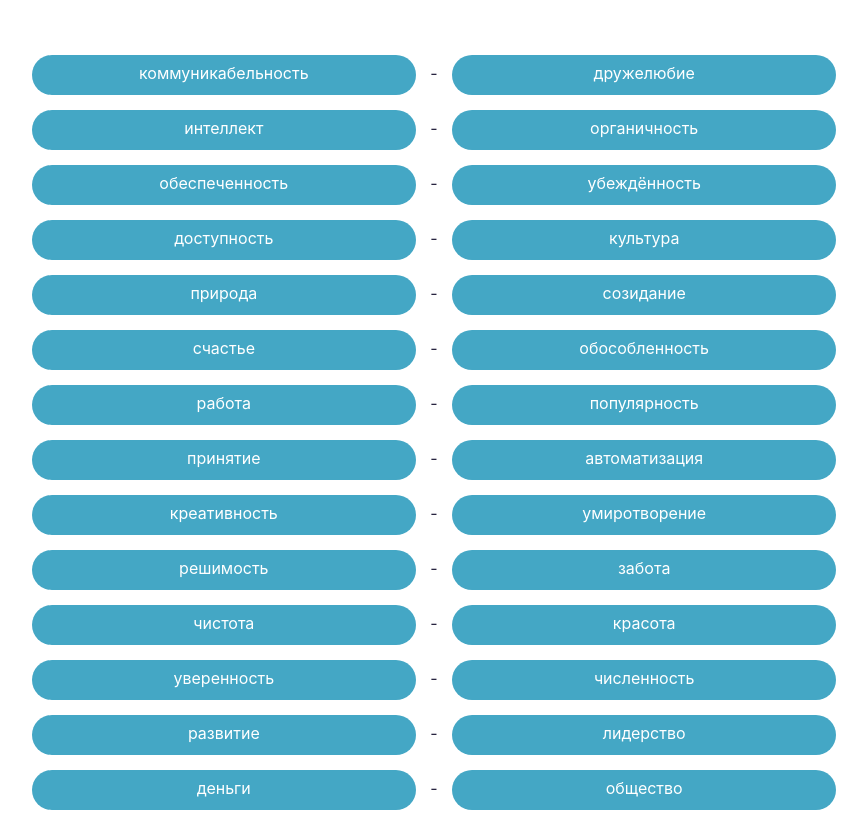
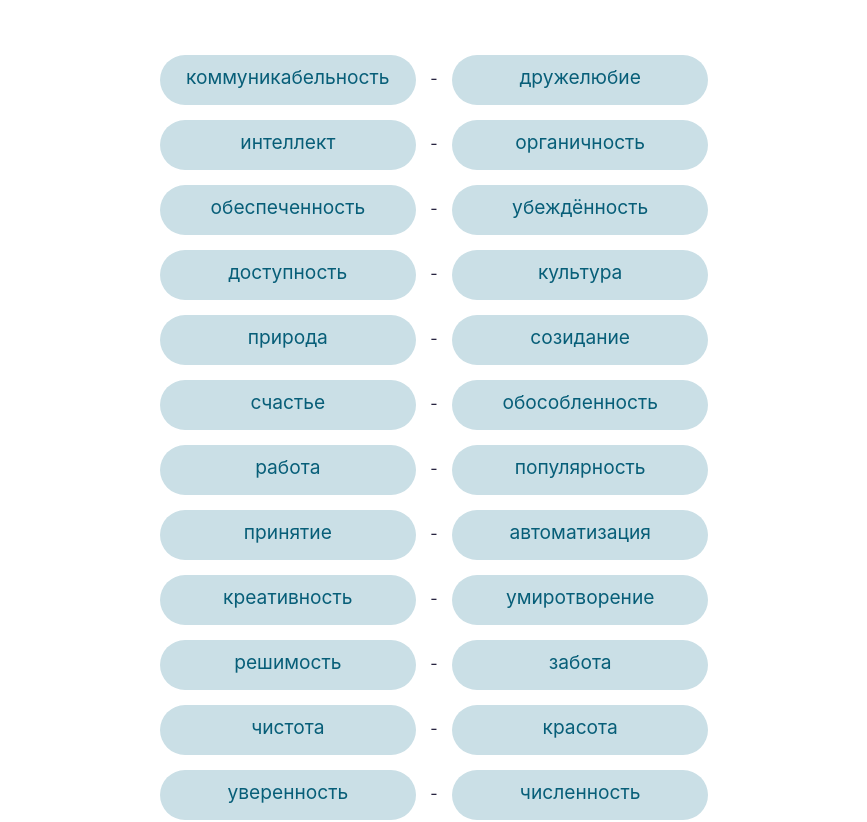
Before and after one commit to marrine013/coutry-test, a React (Create React App) app: page / in a window 1280 px wide. Shown: the top 822 px of the page, without its empty margins (206-1073 px from the left). Built offline with nearby package versions, Linux system fonts and the light colour scheme.

Commit message:
Generating User Index

```diff
--- a/src/components/TestComponent.js
+++ b/src/components/TestComponent.js
@@ -3,6 +3,7 @@ import { useState, useEffect } from 'react';
 import WordList from './WordList';
 import styles from './TestComponent.module.css';
 
+// const chosenKeys = {};
 const initialData = {
   d: [
     'величина',
@@ -114,15 +115,19 @@ function generateWordPairs(data) {
   const pairs = [];
   let keys = Object.keys(data);
 
+  //если остается только 1 массив с 2 словами - выводить из него
   while (keys.length > 1) {
     let maxLength = Math.max(...keys.map(key => data[key].length));
     // console.log(`maxLength ${maxLength}`); ////////////////////////////
     let longestKeys = keys.filter(key => data[key].length === maxLength);
 
-    while (longestKeys.length === 1) {
-      let newMaxLength = maxLength - 1;
-      // console.log(`new maxLength ${newMaxLength}`); ////////////////////////////
-      longestKeys = keys.filter(key => data[key].length >= newMaxLength);
+    // если разница между самым длинным массивом больше 1 (например, длина самого длинного 8, длее все по 6 )
+    //- получаем бесконечный цикл!
+    while (longestKeys.length < 2) {
+      maxLength = maxLength - 1;
+      // console.log(`new maxLength ${maxLength}`); ////////////////////////////
+      // eslint-disable-next-line
+      longestKeys = keys.filter(key => data[key].length >= maxLength);
     }
     // console.log(`longestKeys ${longestKeys}`); ////////////////////////////
     const randIndex1 = Math.floor(Math.random() * longestKeys.length);
@@ -159,6 +164,15 @@ function generateWordPairs(data) {
     }
   }
 
+  if (keys.length === 1) {
+    console.log('there will be the same letters');
+    pairs.push([keys[0], data[keys[0]][0], keys[0], data[keys[0]][1]]);
+
+    console.log(data, keys[0]);
+    console.log(data[keys[0]]);
+    console.log(data[keys[0]][0], data[keys[0]][1]);
+  }
+
   console.log(pairs);
   return pairs;
 }
@@ -170,14 +184,18 @@ const TestComponent = () => {
   const [isDisabled, setIsDisabled] = useState(true);
   const [checkedRadio, setCheckedRadio] = useState({});
   const [isNextClicked, setIsNextClicked] = useState(false);
+  const [chosenKeys, setChosenKeys] = useState({});
+  const [showResults, setShowResults] = useState(false);
+  const [userIndex, setUserIndex] = useState([]);
 
   useEffect(() => {
     if (isNextClicked) {
       setCheckedRadio({});
+      setChosenWords({});
       setIsNextClicked(false);
       setIsDisabled(true);
     }
-  }, [isNextClicked, isDisabled]);
+  }, [isNextClicked, isDisabled, chosenWords, checkedRadio]);
 
   useEffect(() => {
     const newPairs = generateWordPairs(data);
@@ -213,13 +231,58 @@ const TestComponent = () => {
     }
 
     setIsNextClicked(true);
-    console.log(`newData: ${JSON.stringify(newData)}`);
+    console.log(`newData: ${JSON.stringify(newData)}`); /////////
+
+    if (pairs.length === 5) {
+      console.log('generate index');
+      setShowResults(true);
+      const сhosenKeysFinale = { ...chosenKeys };
+      for (let key in newData) {
+        сhosenKeysFinale[key] =
+          (сhosenKeysFinale[key] || 0) + newData[key].length;
+      }
+      console.log(`chosenKeysFinale: ${JSON.stringify(сhosenKeysFinale)}`);
+      setChosenKeys(сhosenKeysFinale);
+
+      const sortedKeys = Object.keys(chosenKeys).sort((a, b) => {
+        return chosenKeys[b] - chosenKeys[a];
+      });
+
+      setUserIndex(sortedKeys);
+
+      return;
+    }
+
+    if (pairs.length === 40) {
+      for (let key in newData) {
+        chosenKeys[key] = newData[key].length;
+      }
+    } else {
+      for (let key in newData) {
+        chosenKeys[key] += newData[key].length;
+      }
+    }
+
+    console.log(`chosenKeys: ${JSON.stringify(chosenKeys)}`);
     setData(newData);
-    // setCheckedRadio({});// тут все зависает
-    // setIsDisabled(true);
   };
 
-  return (
+  const screenOutput = showResults ? (
+    <div>
+      <h2>Результаты:</h2>
+      <ul>
+        {Object.entries(chosenKeys).map(([key, value]) => (
+          <li key={key}>
+            {key}: {value}
+          </li>
+        ))}
+      </ul>
+      <br />
+      <div>
+        <b>Ваш индекс:</b> <h1>{userIndex}</h1>
+      </div>
+    </div>
+  ) : (
     <form className={styles.form} onSubmit={submitHandler}>
       <WordList
         pairs={pairs}
@@ -232,6 +295,8 @@ const TestComponent = () => {
       </button>
     </form>
   );
+
+  return screenOutput;
 };
 
 export default TestComponent;
--- a/src/components/Word.module.css
+++ b/src/components/Word.module.css
@@ -1,18 +1,43 @@
 .word label {
   display: inline-block;
-  background-color: #44a7c5;
+  background-color: /* #44a7c5; */ #cadfe6;
   padding: 0 20px;
   height: 40px;
   line-height: 36px;
   border-radius: 20px;
-  margin: 0 10px;
+  margin: 0 5px;
   transition: 0.3s background-color;
-  width: 30%;
-  color: #fff;
+  width: 44%;
+  color: #075e78;
+  font-size: 0.75rem;
+}
+
+@media screen and (min-width: 768px) {
+  .word label {
+    font-size: 1rem;
+    width: 30%;
+    margin: 0 10px;
+  }
+}
+
+@media screen and (min-width: 1280px) {
+  .word label {
+    width: 20%;
+    font-size: 1.2rem;
+    height: 50px;
+    line-height: 44px;
+    border-radius: 25px;
+  }
+}
+
+@media screen and (min-width: 1400px) {
+  .word label {
+    width: 15%;
+  }
 }
 
 .word label:hover {
-  background-color: #238cac;
+  background-color: #a5c8d4;
   cursor: pointer;
 }
 
@@ -23,8 +48,9 @@
 }
 
 .word input[type='radio']:checked + label {
-  background-color: rgb(3, 114, 148);
+  background-color: #7cacbc;
   cursor: default;
+  color: #fff;
 }
 
 /* .chosen label {
--- a/src/index.css
+++ b/src/index.css
@@ -12,3 +12,7 @@ body {
   -moz-osx-font-smoothing: grayscale;
   color: #282440;
 }
+
+ul {
+  list-style-type: none;
+}
```
Also changed, not shown: src/components/Word.js (+0 -28 lines), src/components/WordPair.js (+0 -62 lines).
